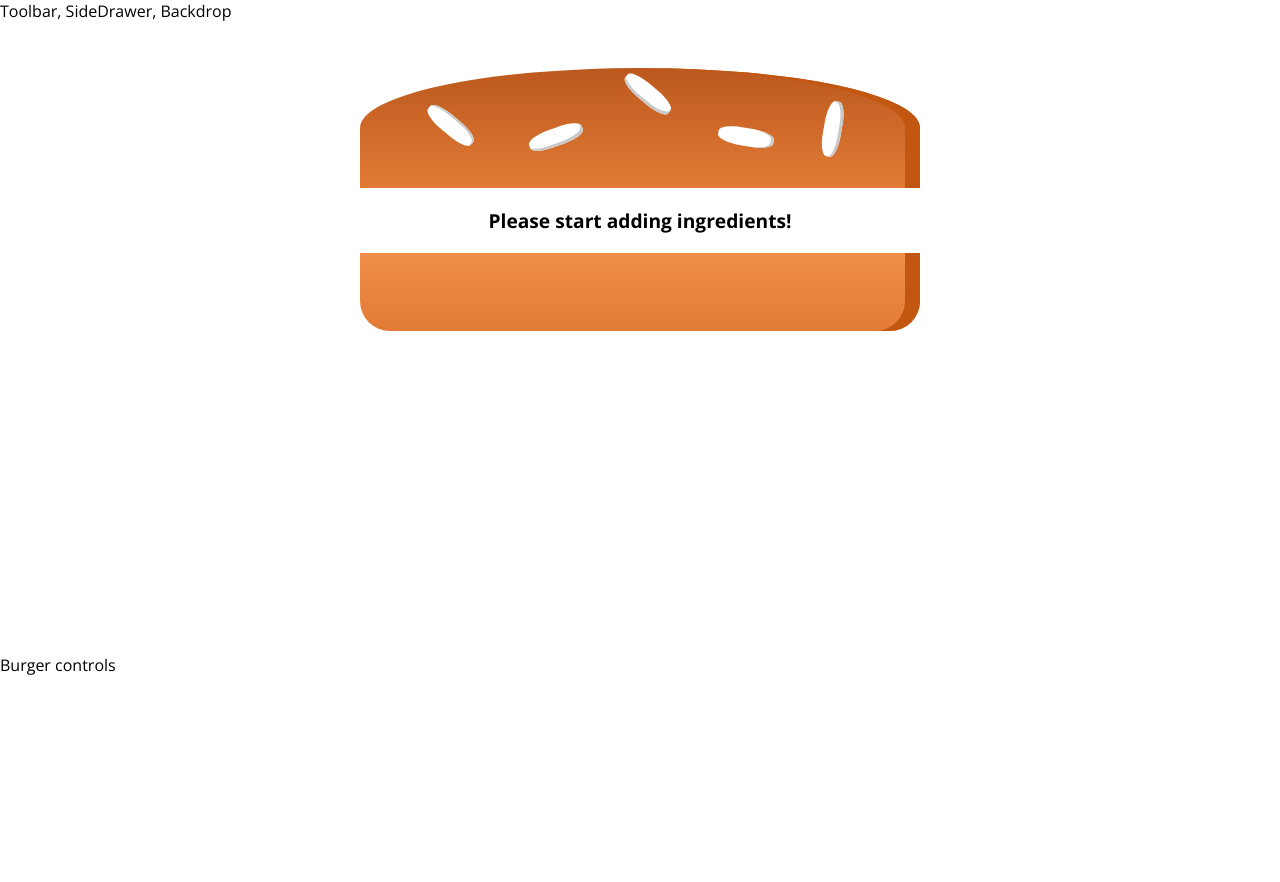
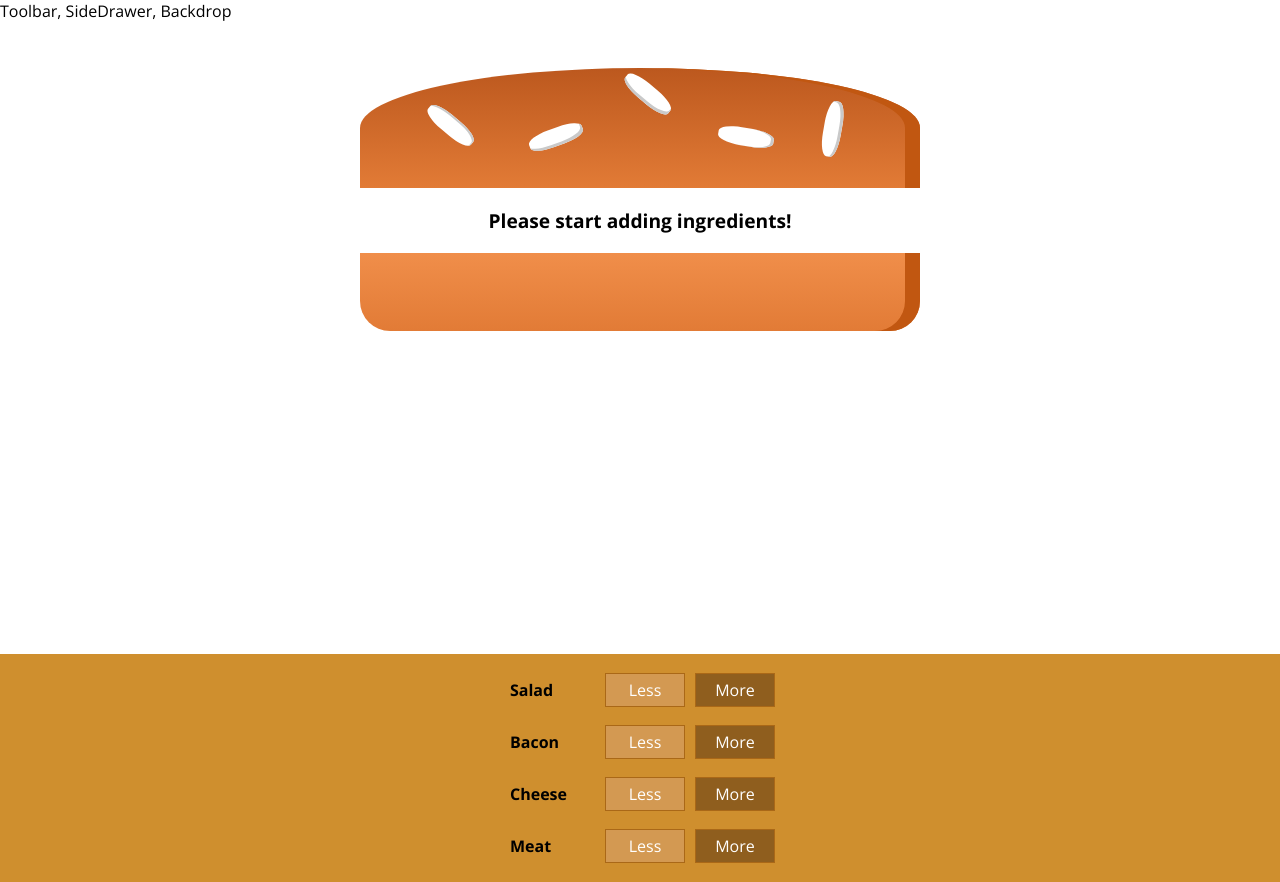
Before and after one commit to santiago-rodrig/burger-builder, a React app: page / in a window 1280 px wide. Before the commit the page ends 800 px from the top, so only its background shows below. Built offline with nearby package versions, Linux system fonts and the light colour scheme.

Commit message:
define burger controls

```diff
--- a/src/components/stateful/BurgerBuilder.js
+++ b/src/components/stateful/BurgerBuilder.js
@@ -1,6 +1,7 @@
 import React from "react";
 import Aux from "../higuerOrder/Aux";
 import Burger from "../stateless/Burguer";
+import BurgerControls from "../stateless/BurgerControls";
 
 class BurgerBuilder extends React.Component {
   constructor(props) {
@@ -15,7 +16,7 @@ class BurgerBuilder extends React.Component {
     return (
       <Aux>
         <Burger ingredients={this.state.ingredients} />
-        <div>Burger controls</div>
+        <BurgerControls />
       </Aux>
     );
   }
--- a/src/components/stateless/BurgerControl.js
+++ b/src/components/stateless/BurgerControl.js
@@ -1,14 +1,24 @@
 import React from "react";
+import PropTypes from "prop-types";
 import classes from "../../styles/BurgerControl.css";
 
 const BurgerControl = (props) => {
   return (
     <div className={classes.BurgerControl}>
-      <div className={classes.IngredientLabel}>{props.ingredientLabel}</div>
+      <div className={classes.IngredientLabel}>
+        {props.ingredientDescriptor.label}
+      </div>
       <button className={classes.Less}>Less</button>
       <button className={classes.More}>More</button>
     </div>
   );
 };
 
+BurgerControl.propTypes = {
+  ingredientDescriptor: PropTypes.exact({
+    label: PropTypes.string,
+    type: PropTypes.string,
+  }).isRequired,
+};
+
 export default BurgerControl;
--- a/src/components/stateless/BurgerControls.js
+++ b/src/components/stateless/BurgerControls.js
@@ -1,7 +1,18 @@
 import React from "react";
+import BurgerControl from "./BurgerControl";
+import classes from "../../styles/BurgerControls.css";
 
 const BurgerControls = (props) => {
-  return <div></div>;
+  return (
+    <div className={classes.BurgerControls}>
+      <BurgerControl ingredientDescriptor={{ label: "Salad", type: "salad" }} />
+      <BurgerControl ingredientDescriptor={{ label: "Bacon", type: "bacon" }} />
+      <BurgerControl
+        ingredientDescriptor={{ label: "Cheese", type: "cheese" }}
+      />
+      <BurgerControl ingredientDescriptor={{ label: "Meat", type: "meat" }} />
+    </div>
+  );
 };
 
 export default BurgerControls;
```
